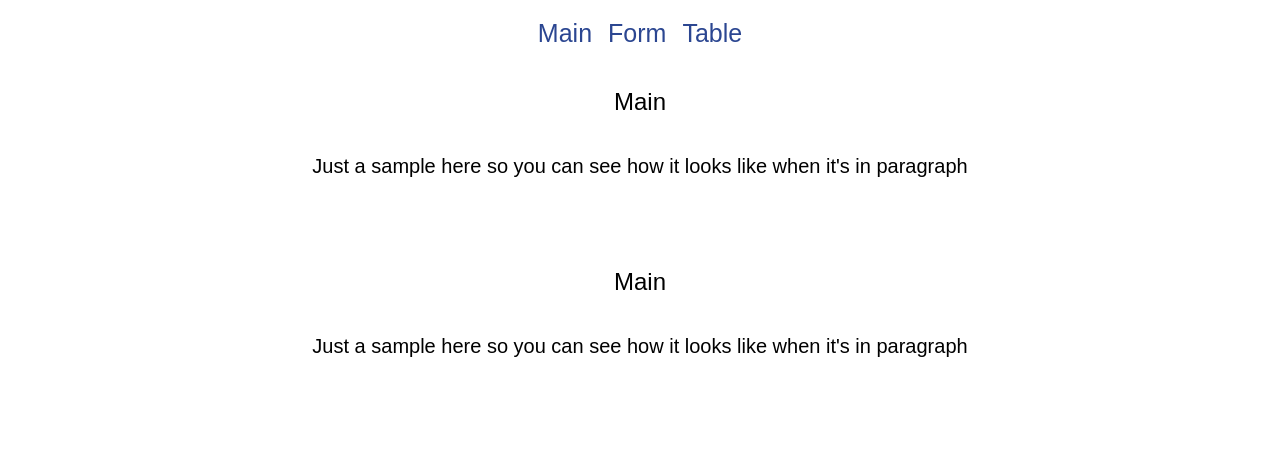
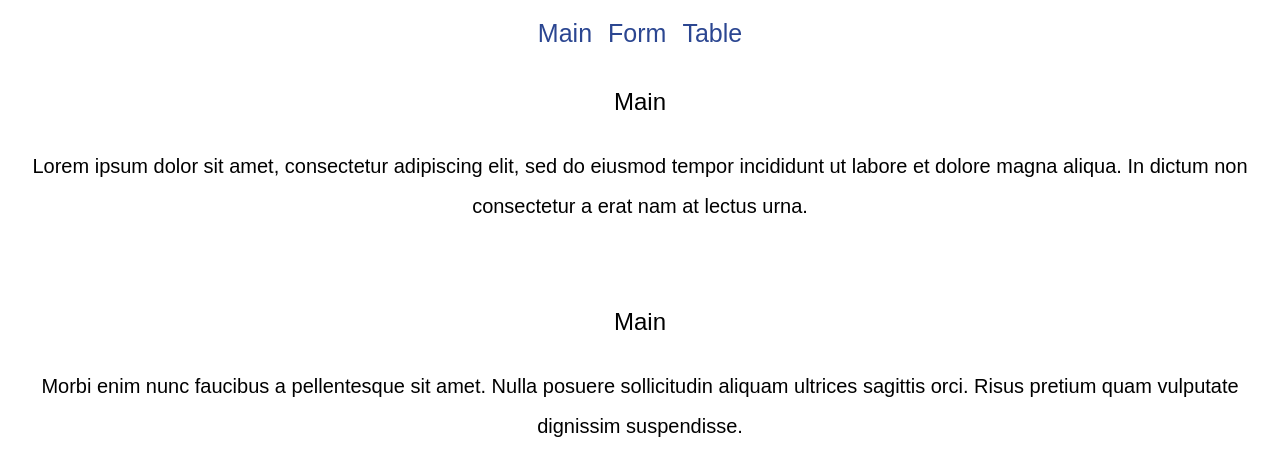
Before and after one commit to ikan-asin/simple.github.io, a plain HTML site: page index.html in a window 1280 px wide. Drawn offline with Linux system fonts and the light colour scheme.

Commit message:
change the paragraph become lorem ipsum

```diff
--- a/index.html
+++ b/index.html
@@ -17,10 +17,10 @@
 		</div>
 
 		<h2>Main</span></h2>
-		<p>Just a sample here so you can see how it looks like when it's in paragraph</p><br>
+		<p>Lorem ipsum dolor sit amet, consectetur adipiscing elit, sed do eiusmod tempor incididunt ut labore et dolore magna aliqua. In dictum non consectetur a erat nam at lectus urna.</p><br>
 
 		<h2>Main</h2>
-		<p>Just a sample here so you can see how it looks like when it's in paragraph</p><br>
+		<p>Morbi enim nunc faucibus a pellentesque sit amet. Nulla posuere sollicitudin aliquam ultrices sagittis orci. Risus pretium quam vulputate dignissim suspendisse.</p><br>
 
 	</body>
 </html>
```
